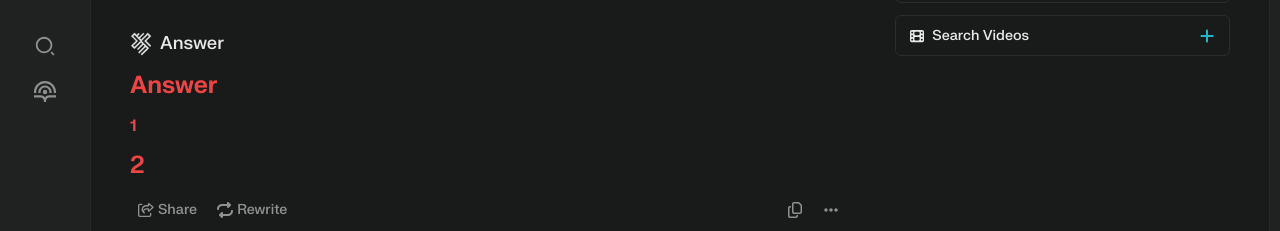
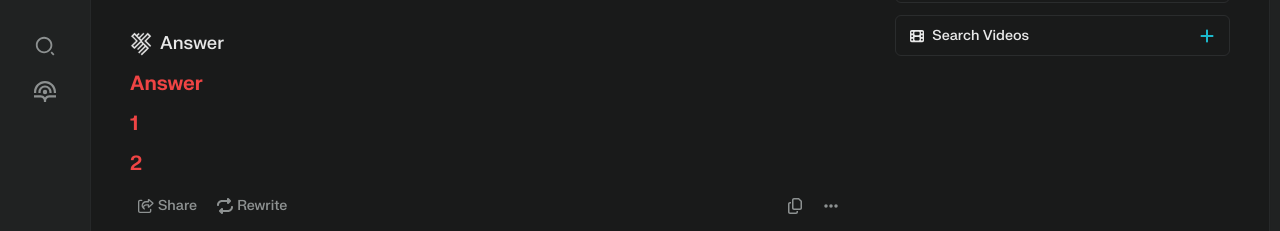
Before and after one commit to asojonih08/summary_search_webapp, a Next.js app: page /search/new in a window 1280 px wide. Shown: the part 130-361 px from the top of the page. Built offline with nearby package versions, Linux system fonts and the light colour scheme.

Commit message:
Fixed lambda logic issues

```diff
--- a/components/Answer.tsx
+++ b/components/Answer.tsx
@@ -86,7 +86,12 @@ export default function Answer({ searchResults }: AnswerProps) {
       });
     const handleSubmits = async () => {
       if (searchQuery && searchResults) {
-        await Promise.all([handleSubmitOld(), hSubmit(), hSubmit2()]);
+        const [o, t, th] = await Promise.all([
+          handleSubmitOld(),
+          hSubmit(),
+          hSubmit2(),
+        ]);
+        console.log(o, t, th);
       }
     };
     handleSubmits();
@@ -173,16 +178,16 @@ export default function Answer({ searchResults }: AnswerProps) {
         {
           <div className="flex flex-col gap-3">
             <span className="text-pretty whitespace-pre-line w-full">
-              <p className="dark:text-red-500 text-red-500 font-bold text-2xl">
+              <p className="dark:text-red-500 text-red-500 font-bold text-xl">
                 Answer&nbsp;&nbsp;&nbsp;
               </p>
               {/* Render citations with React components inside the answer */}
               {!isLoading && renderCitations(answer)}
             </span>
             <div className="w-full">
-              <span className="dark:text-red-500 font-bold">
+              <p className="dark:text-red-500 text-red-500 font-bold text-xl">
                 1&nbsp;&nbsp;&nbsp;
-              </span>
+              </p>
               {chat1.messages.map((m) => (
                 <div
                   key={m.id}
@@ -193,13 +198,13 @@ export default function Answer({ searchResults }: AnswerProps) {
               ))}
             </div>
             <div className="w-full">
-              <span className="dark:text-red-500 font-bold text-2xl">
+              <p className="dark:text-red-500 font-bold text-xl">
                 2&nbsp;&nbsp;&nbsp;
-              </span>
+              </p>
               {chat2.messages.map((m) => (
                 <div
                   key={m.id}
-                  className="whitespace-pre-wrap text-textMainDark text-2xl"
+                  className="whitespace-pre-wrap text-textMainDark"
                 >
                   {m.content}
                 </div>
```
